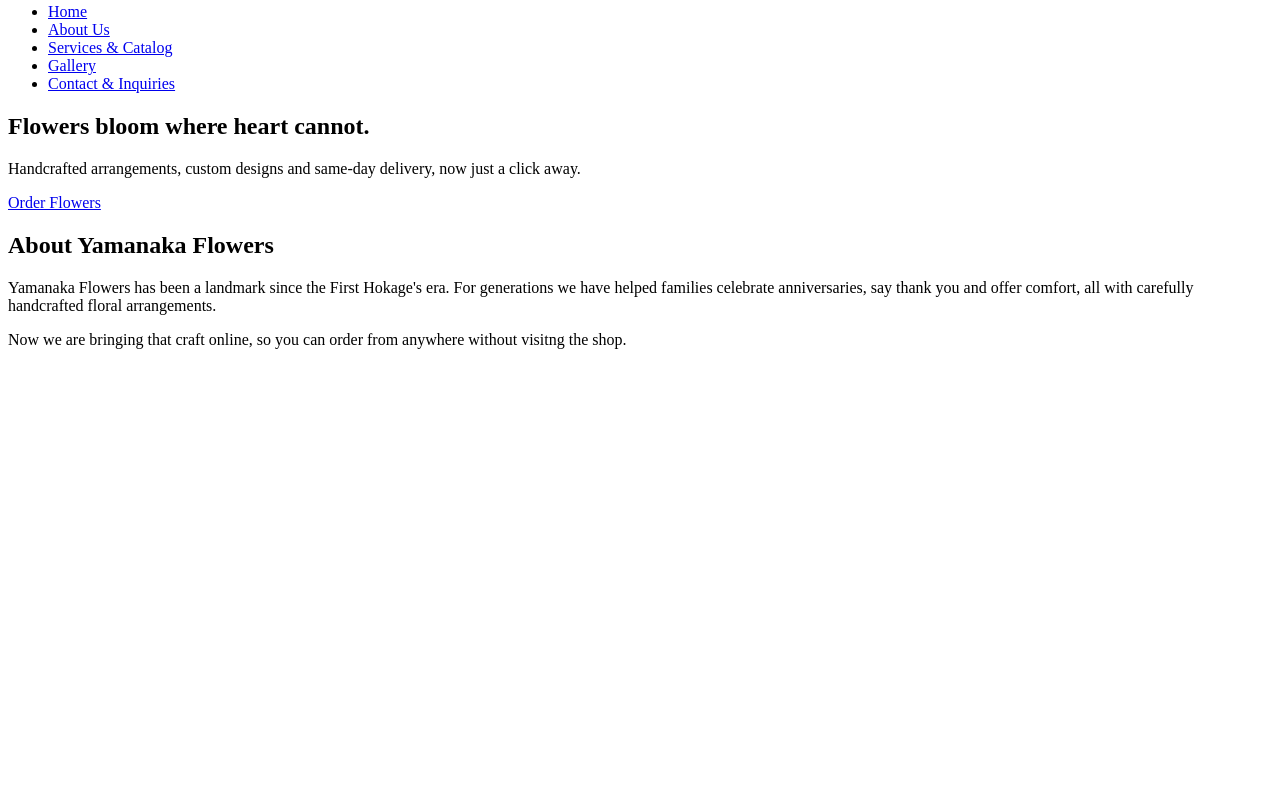
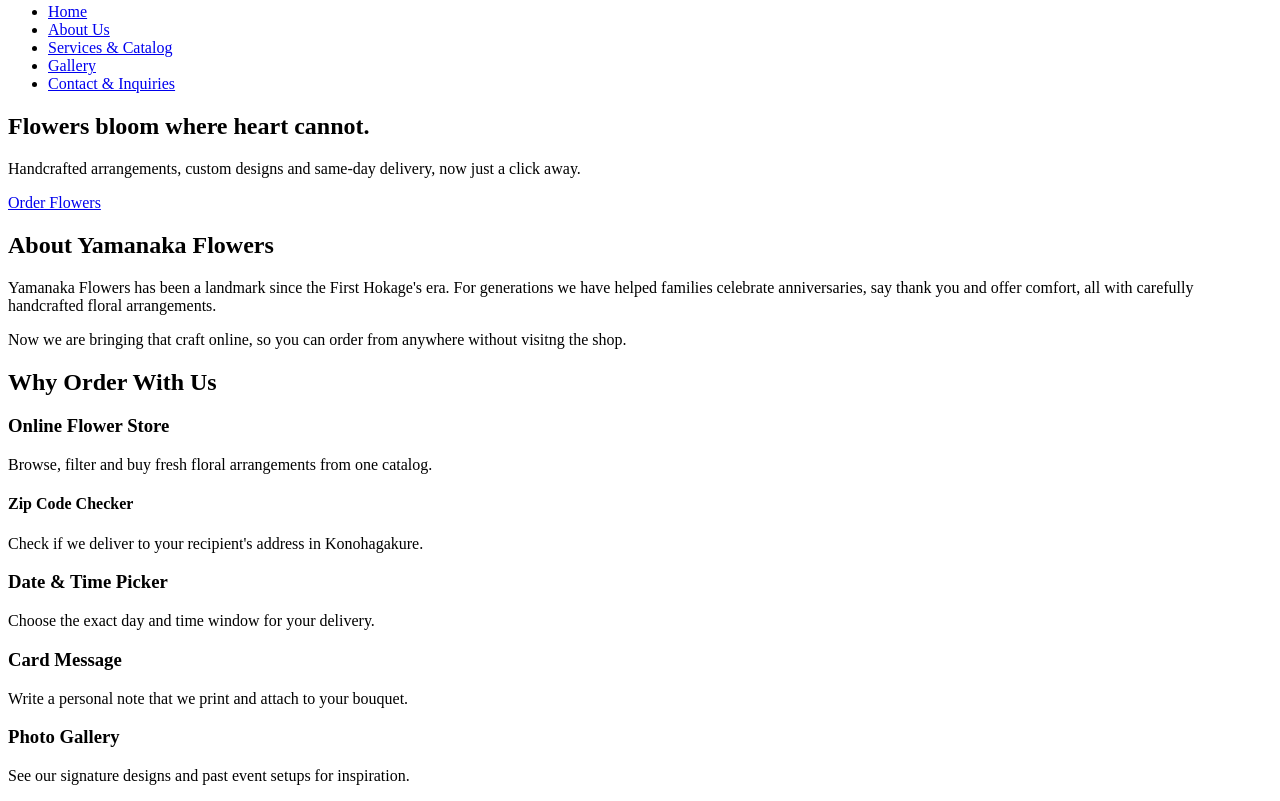
Before and after one commit to jCruan-dev/cruan-website, a plain HTML site: page index.html in a window 1280 px wide. Shown: the part 2043-2844 px from the top of the page. Before the commit the page ends 2408 px from the top, so only its background shows below. Drawn offline with Linux system fonts and the light colour scheme.

```diff
--- a/index.html
+++ b/index.html
@@ -42,6 +42,7 @@
             <a class="cta-button" href="#">Order Flowers</a>
         </section>
 
+        <!-- About Section -->
         <section class="about" id="about">
             <h2>About Yamanaka Flowers</h2>
             <p>
@@ -55,12 +56,36 @@
             </p>
         </section>
 
-        <section id="about">
+        <!-- Highlights / Key Features Section-->
+        <section class="highlights" id="highlights">
+            <h2>Why Order With Us</h2>
+            <div class="feature-grid">
 
-        </section>
+                <div class="feature">
+                    <h3>Online Flower Store</h3>
+                    <p>Browse, filter and buy fresh floral arrangements from one catalog.</p>
+                </div>
 
-        <section id="key">
+                <div class="feature">
+                    <h4>Zip Code Checker</h4>
+                    <p>Check if we deliver to your recipient's address in Konohagakure.</p>
+                </div>
 
+                <div class="feature">
+                    <h3>Date &amp; Time Picker</h3>
+                    <p>Choose the exact day and time window for your delivery.</p>
+                </div>
+
+                <div class="feature">
+                    <h3>Card Message</h3>
+                    <p>Write a personal note that we print and attach to your bouquet.</p>
+                </div>
+
+                <div class="feature">
+                    <h3>Photo Gallery</h3>
+                    <p>See our signature designs and past event setups for inspiration.</p>
+                </div>
+            </div>
         </section>
 
     </main>
```
